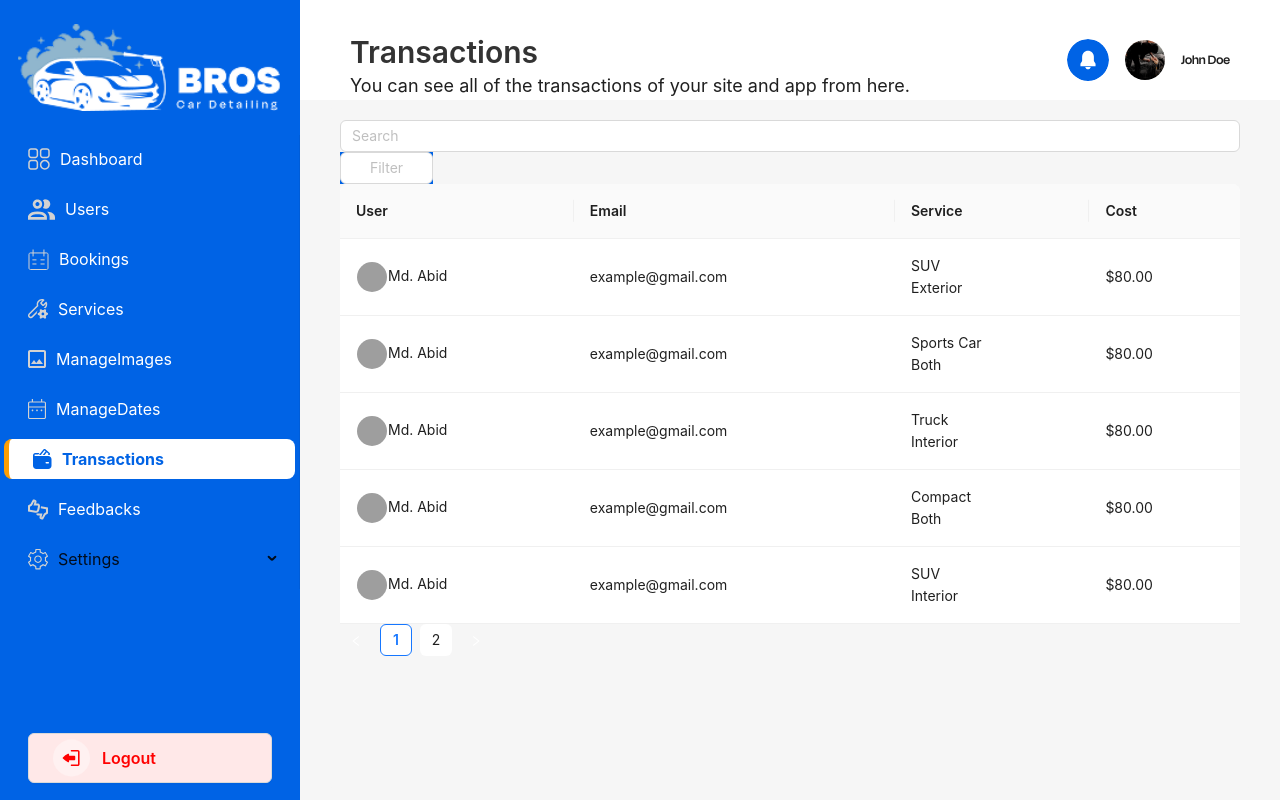
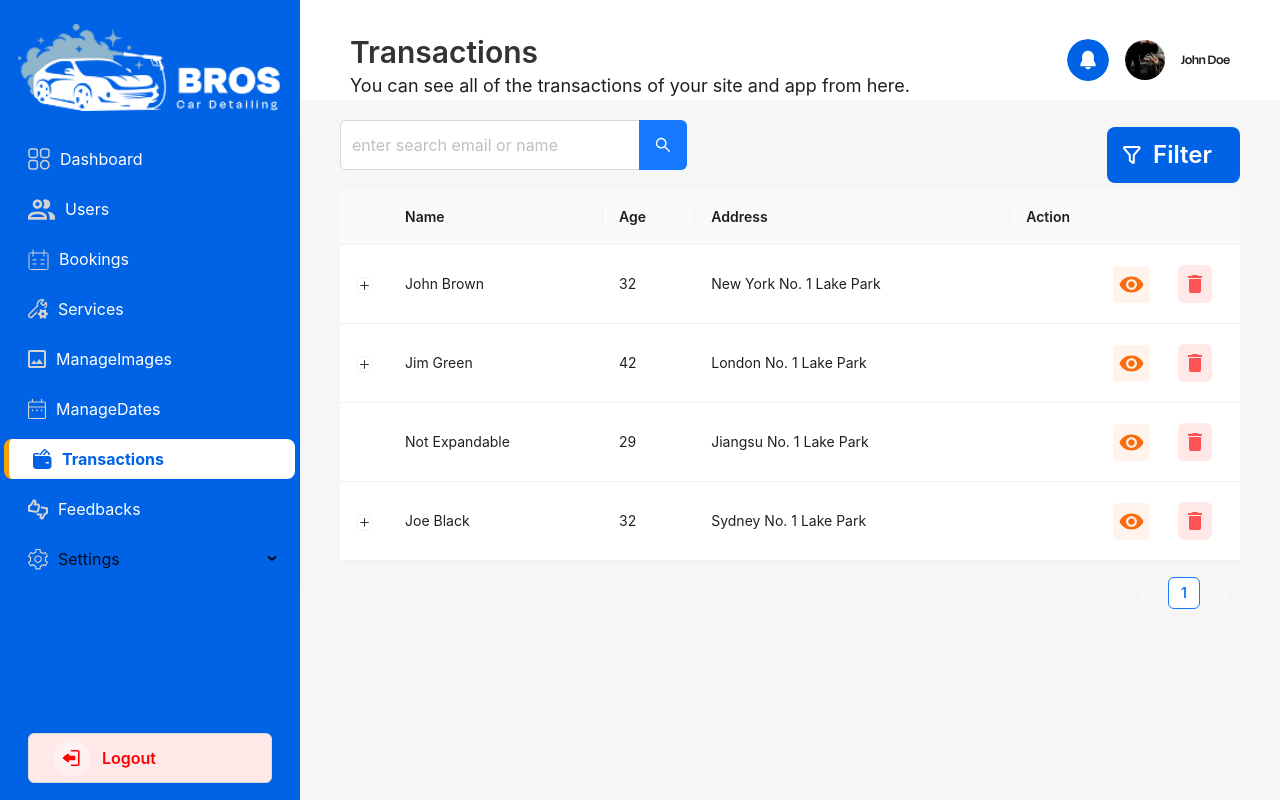
Before and after one commit to AlmasWD09/car-cleaning-web, a React (Vite) app: page /admin/dashboard/transactions in a window 1280 px wide. Built offline with nearby package versions, Linux system fonts and the light colour scheme; grey boxes are pictures that could not be loaded.

Commit message:
booking page design ok

```diff
--- a/src/pages/dashboardPage/transactions/Transactions.jsx
+++ b/src/pages/dashboardPage/transactions/Transactions.jsx
@@ -1,175 +1,158 @@
+
+import React, { useState } from 'react';
+import { Input, Space, Table } from 'antd';
+const { Search } = Input;
+
+import { Dropdown } from 'antd';
+
+const Transactions = () => {
+  const [open, setOpen] = useState(false);
+
+const handleClick = () =>{
+  setOpen(!open)
+}
+const handleMenuItemClick = (item) => {
+
+  setOpen(false);
+};
 
 
+  const handleDelete = () => {
+    console.log('click')
+  }
+  const handleUpdate = () => {
+    console.log('click')
+  }
 
 
-import React, { useState } from 'react';
-import { Input, Table, Avatar, Pagination, Select } from 'antd';
-import { SearchOutlined, FilterOutlined } from '@ant-design/icons';
+  const columns = [
+    { title: 'Name', dataIndex: 'name', key: 'name' },
+    { title: 'Age', dataIndex: 'age', key: 'age' },
+    { title: 'Address', dataIndex: 'address', key: 'address' },
+    {
+      title: 'Action',
+      dataIndex: '',
+      key: 'x',
+      render: (_, record) => (
+        <div className="flex items-center justify-end gap-3">
+          <button
+            onClick={() => handleUpdate(record.action)}
+            className=" p-1 rounded bg-blue"
+          >
+            <svg width="37" height="37" viewBox="0 0 37 37" fill="none" xmlns="http://www.w3.org/2000/svg">
+              <rect width="37" height="37" rx="5" fill="#FFF3EB" />
+              <path d="M18.5 15.3C17.632 15.3 16.7996 15.6371 16.1858 16.2373C15.5721 16.8374 15.2273 17.6513 15.2273 18.5C15.2273 19.3487 15.5721 20.1626 16.1858 20.7627C16.7996 21.3629 17.632 21.7 18.5 21.7C19.368 21.7 20.2004 21.3629 20.8142 20.7627C21.4279 20.1626 21.7727 19.3487 21.7727 18.5C21.7727 17.6513 21.4279 16.8374 20.8142 16.2373C20.2004 15.6371 19.368 15.3 18.5 15.3ZM18.5 23.8333C17.0534 23.8333 15.666 23.2714 14.6431 22.2712C13.6201 21.271 13.0455 19.9145 13.0455 18.5C13.0455 17.0855 13.6201 15.729 14.6431 14.7288C15.666 13.7286 17.0534 13.1667 18.5 13.1667C19.9466 13.1667 21.334 13.7286 22.3569 14.7288C23.3799 15.729 23.9545 17.0855 23.9545 18.5C23.9545 19.9145 23.3799 21.271 22.3569 22.2712C21.334 23.2714 19.9466 23.8333 18.5 23.8333ZM18.5 10.5C13.0455 10.5 8.38727 13.8173 6.5 18.5C8.38727 23.1827 13.0455 26.5 18.5 26.5C23.9545 26.5 28.6127 23.1827 30.5 18.5C28.6127 13.8173 23.9545 10.5 18.5 10.5Z" fill="#F96D10" />
+            </svg>
 
+          </button>
+          <button
+            onClick={() => handleDelete(record.action)}
+            className="bg-secondary px-3 py-1 rounded "
+          >
+            <svg width="34" height="38" viewBox="0 0 34 38" fill="none" xmlns="http://www.w3.org/2000/svg">
+              <rect width="34" height="38" rx="6" fill="#FFE8E8" />
+              <path d="M24 11H20.5L19.5 10H14.5L13.5 11H10V13H24M11 26C11 26.5304 11.2107 27.0391 11.5858 27.4142C11.9609 27.7893 12.4696 28 13 28H21C21.5304 28 22.0391 27.7893 22.4142 27.4142C22.7893 27.0391 23 26.5304 23 26V14H11V26Z" fill="#FF5353" />
+            </svg>
 
-const { Option } = Select;
-
+          </button>
+        </div>
+      ),
+    },
+  ];
   const data = [
     {
-    key: '1',
-    name: 'Md. Abid',
-    email: 'example@gmail.com',
-    service: 'SUV',
-    type: 'Exterior',
-    cost: 80,
-    avatar: 'https://i.pravatar.cc/40?img=1',
+      key: 1,
+      name: 'John Brown',
+      age: 32,
+      address: 'New York No. 1 Lake Park',
+      description: 'My name is John Brown, I am 32 years old, living in New York No. 1 Lake Park.',
     },
     {
-    key: '2',
-    name: 'Md. Abid',
-    email: 'example@gmail.com',
-    service: 'Sports Car',
-    type: 'Both',
-    cost: 80,
-    avatar: 'https://i.pravatar.cc/40?img=2',
+      key: 2,
+      name: 'Jim Green',
+      age: 42,
+      address: 'London No. 1 Lake Park',
+      description: 'My name is Jim Green, I am 42 years old, living in London No. 1 Lake Park.',
     },
     {
-    key: '3',
-    name: 'Md. Abid',
-    email: 'example@gmail.com',
-    service: 'Truck',
-    type: 'Interior',
-    cost: 80,
-    avatar: 'https://i.pravatar.cc/40?img=3',
+      key: 3,
+      name: 'Not Expandable',
+      age: 29,
+      address: 'Jiangsu No. 1 Lake Park',
+      description: 'This not expandable',
     },
     {
-    key: '4',
-    name: 'Md. Abid',
-    email: 'example@gmail.com',
-    service: 'Compact',
-    type: 'Both',
-    cost: 80,
-    avatar: 'https://i.pravatar.cc/40?img=4',
+      key: 4,
+      name: 'Joe Black',
+      age: 32,
+      address: 'Sydney No. 1 Lake Park',
+      description: 'My name is Joe Black, I am 32 years old, living in Sydney No. 1 Lake Park.',
+    },
+  ];
+  const items = [
+    {
+      label: 'Compact',
+      key: '1',
     },
     {
-    key: '5',
-    name: 'Md. Abid',
-    email: 'example@gmail.com',
-    service: 'SUV',
-    type: 'Interior',
-    cost: 80,
-    avatar: 'https://i.pravatar.cc/40?img=5',
+      label: 'Extra Large',
+      key: '2',
     },
     {
-    key: '6',
-    name: 'Md. Abid',
-    email: 'example@gmail.com',
-    service: 'Extra Large',
-    type: 'Interior',
-    cost: 80,
-    avatar: 'https://i.pravatar.cc/40?img=6',
+      label: 'Truck',
+      key: '3',
+    },
+    {
+      label: 'Sports Car',
+      key: '4',
     },
   ];
 
-const Transactions = () => {
-  const [search, setSearch] = useState('');
-  const [currentPage, setCurrentPage] = useState(1);
-  const [filterCategory, setFilterCategory] = useState(null);
+  const onSearch = (value, _e, info) =>
+    console.log(info === null || info === void 0 ? void 0 : info.source, value);
 
-  const pageSize = 5;
+  const menuProps = {
+    items,
+    onClick: handleMenuItemClick,
+  };
 
-  const filteredData = data.filter((item) => {
-    const matchesSearch = item.name.toLowerCase().includes(search.toLowerCase());
-    const matchesFilter = filterCategory ? item.service === filterCategory : true;
-    return matchesSearch && matchesFilter;
-  });
-
-  const paginatedData = filteredData.slice(
-    (currentPage - 1) * pageSize,
-    currentPage * pageSize
-  );
-
-  const columns = [
-    {
-      title: 'User',
-      dataIndex: 'name',
-      key: 'name',
-      render: (_, record) => (
-        <div className="user-cell">
-          <Avatar src={record.avatar} />
-          <span>{record.name}</span>
-        </div>
-      ),
-    },
-    {
-      title: 'Email',
-      dataIndex: 'email',
-    },
-    {
-      title: 'Service',
-      render: (_, record) => (
-        <div>
-          <div>{record.service}</div>
-          <div className="text-sub">{record.type}</div>
-        </div>
-      ),
-    },
-    {
-      title: 'Cost',
-      render: (_, record) => (
-        <span className="text-blue">${record.cost.toFixed(2)}</span>
-      ),
-    },
-  ];
 
   return (
-    <div className="table-wrapper">
-      <div className="top-bar">
-        <Input
-          placeholder="Search"
-          value={search}
-          onChange={(e) => {
-            setSearch(e.target.value);
-            setCurrentPage(1);
-          }}
-          className="search-input"
-          suffix={<SearchOutlined />}
+    <>
+      <div>
+        <div className='flex justify-between items-center'>
+          <Space direction="vertical" style={{ marginBottom: "20px", }}>
+            <Search placeholder="enter search email or name" onSearch={onSearch} enterButton
+              className="custom-search-height"
             />
+          </Space>
 
-        <Select
-          placeholder={
-            <span>
-              <FilterOutlined /> Filter
-            </span>
-          }
-          allowClear
-          className="filter-dropdown bg-primary"
-          onChange={(value) => {
-            setFilterCategory(value);
-            setCurrentPage(1);
-          }}
+
+          <div onClick={handleClick} className='cursor-pointer bg-primary px-4 py-3 text-[#fff] flex justify-center items-center gap-3 rounded-lg'>
+            <svg width="18" height="18" viewBox="0 0 18 18" fill="none" xmlns="http://www.w3.org/2000/svg">
+              <path d="M15.5929 1H2.00086C1.80861 0.999836 1.6204 1.05509 1.45875 1.15914C1.2971 1.26319 1.16886 1.41164 1.08941 1.58669C1.00995 1.76175 0.98264 1.956 1.01074 2.14618C1.03884 2.33636 1.12117 2.51441 1.24786 2.659L6.54986 8.717C6.70932 8.89948 6.7971 9.13366 6.79686 9.376V14.25C6.79686 14.3276 6.81493 14.4042 6.84964 14.4736C6.88436 14.543 6.93476 14.6034 6.99686 14.65L9.99686 16.9C10.0711 16.9557 10.1595 16.9896 10.252 16.998C10.3444 17.0063 10.4374 16.9887 10.5205 16.9472C10.6035 16.9057 10.6734 16.8419 10.7222 16.7629C10.771 16.6839 10.7969 16.5929 10.7969 16.5V9.376C10.7966 9.13366 10.8844 8.89948 11.0439 8.717L16.3459 2.658C16.9119 2.012 16.4519 1 15.5929 1Z" stroke="white" stroke-width="2" stroke-linecap="round" />
+            </svg>
+
+            <p className='font-semibold text-2xl'>Filter</p>
+
+            <Dropdown
+              menu={menuProps}
+              open={open}
             >
-          {['Sports Car', 'Truck', 'Extra Large', 'SUV', 'Compact'].map((category) => (
-            <Option key={category} value={category}>
-              {category}
-            </Option>
-          ))}
-        </Select>
+            </Dropdown>
+          </div>
         </div>
 
         <Table
           columns={columns}
-        dataSource={paginatedData}
-        pagination={false}
-        rowClassName="table-row"
-      />
-
-      <div className="pagination-wrapper">
-        <Pagination
-          current={currentPage}
-          onChange={(page) => setCurrentPage(page)}
-          total={filteredData.length}
-          pageSize={pageSize}
-          showSizeChanger={false}
+          expandable={{
+            expandedRowRender: record => <p style={{ margin: 0 }}>{record.description}</p>,
+            rowExpandable: record => record.name !== 'Not Expandable',
+          }}
+          dataSource={data}
         />
       </div>
-    </div>
-  );
+    </>
+  )
 };
-
 export default Transactions;
```
Lines whose indentation alone changed are shown as unchanged.
